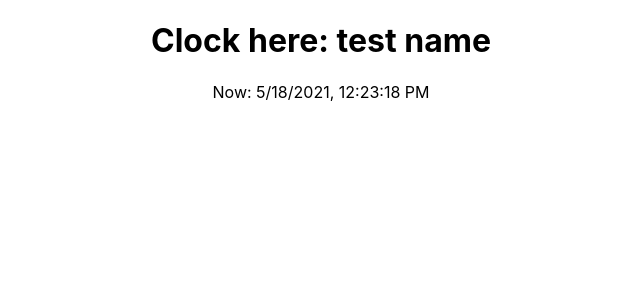
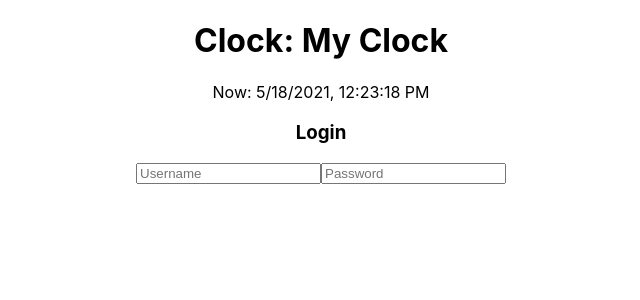
Before and after one commit to osquibb/nudge, a React (Create React App) app in the folder client/: page / in a window 1280 px wide. Shown: the top 300 px of the page, without its empty margins (319-959 px from the left). Built offline with nearby package versions, Linux system fonts and the light colour scheme.

Commit message:
login component

```diff
--- a/client/src/App.js
+++ b/client/src/App.js
@@ -1,10 +1,12 @@
 import './App.css'
 import Clock from './components/Clock.js'
+import LoginForm from './components/LoginForm'
 
 function App() {
   return (
     <div className="App">
-      <Clock name="test name" />
+      <Clock name="My Clock" />
+      <LoginForm />
     </div>
   );
 }
--- a/client/src/components/Clock.js
+++ b/client/src/components/Clock.js
@@ -18,7 +18,7 @@ export default function Clock(props) {
 
   return(
     <div>
-      <h1>Clock here: {props.name}</h1>
+      <h1>Clock: {props.name}</h1>
       <p>Now: {time.toLocaleString()}</p>
     </div>
   )
--- /dev/null
+++ b/client/src/components/LoginForm.js
@@ -0,0 +1,40 @@
+import React, { useState } from 'react'
+
+export default function LoginForm(props) {
+
+  const [user, setUser] = useState({
+    username: '',
+    password: ''
+  })
+
+  const onUsernameChange = username => setUser({
+    ...user,
+    username
+  })
+
+
+  const onPasswordChange = password => setUser({
+    ...user,
+    password
+  })
+
+  return(
+    <div>
+      <h3>Login</h3>
+      <form>
+        <input
+          type="text"
+          placeholder="Username"
+          value={user.username}
+          onChange={e => onUsernameChange(e.target.value)}
+        />
+        <input
+          type="password"
+          placeholder="Password"
+          value={user.password}
+          onChange={e => onPasswordChange(e.target.value)}
+        />
+      </form>
+    </div>
+  )
+}
```
